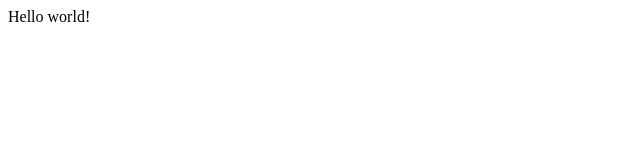
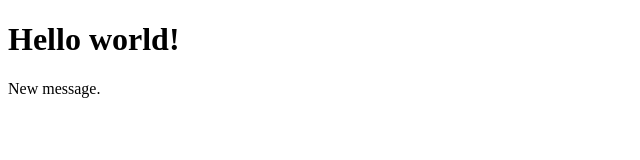
Before and after one commit to jeffersfp/ntlf-test, a Gatsby site: page / in a window 1280 px wide. Shown: the whole page, without its empty margins (0-640 px from the left). Built offline with nearby package versions, Linux system fonts and the light colour scheme; Gatsby itself is replaced by a stand-in of ours.

Commit message:
Adding a new message

```diff
--- a/src/pages/index.js
+++ b/src/pages/index.js
@@ -1,5 +1,10 @@
 import * as React from "react"
 
 export default function Home() {
-  return <div>Hello world!</div>
+  return (
+    <>
+      <h1>Hello world!</h1>
+      <p>New message.</p>
+    </>
+  )
 }
```
